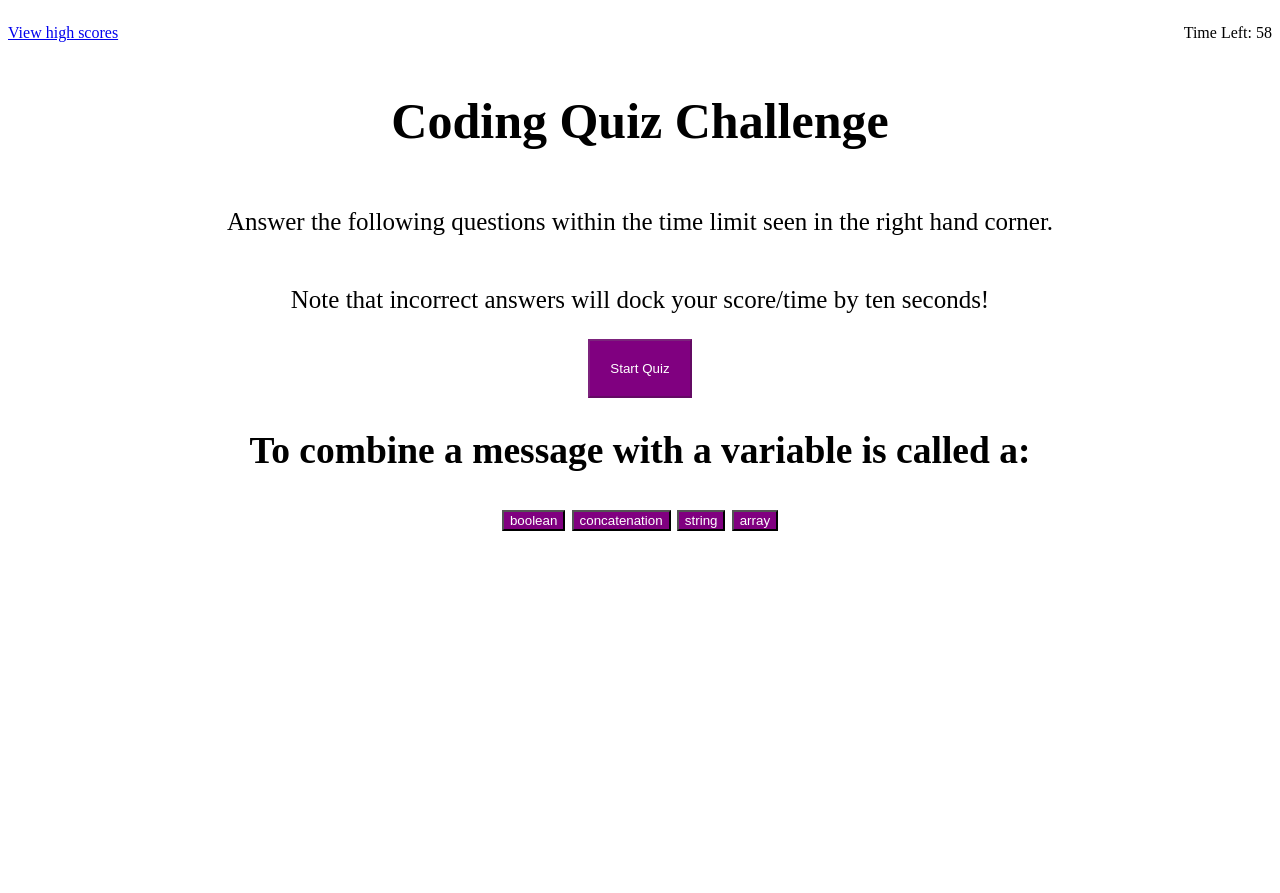
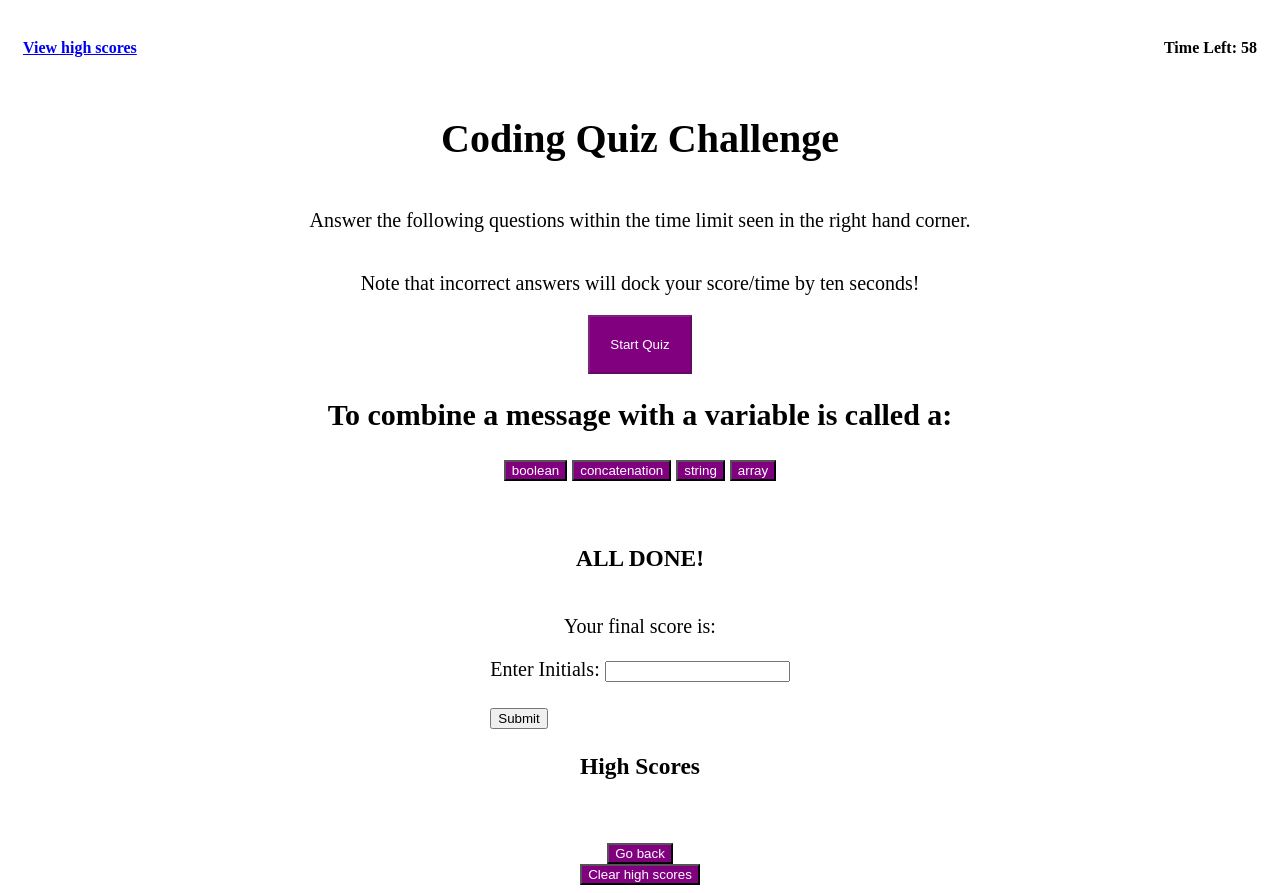
Before and after one commit to Yvieyra/javascript-student-quiz, a plain HTML site: page index.html in a window 1280 px wide. Both pictures are taken after a click on the button "Start Quiz". Before the commit the page ends 800 px from the top, so only its background shows below. Drawn offline with Linux system fonts and the light colour scheme.

Commit message:
changed last two divs to appear on screen for reference until code can work properly

```diff
--- a/assets/script.js
+++ b/assets/script.js
@@ -4,7 +4,7 @@ var buttonChoice = document.querySelectorAll(".button-choice")
 var startButton = document.querySelector("#start-btn");
 
 var questionHeader = document.querySelector("#question-header")
-var choicelist = document.querySelector("#choice-list")
+var choiceList = document.querySelector("#choice-list")
 var button1 = document.querySelector("#btn1")
 var button2 = document.querySelector("#btn2")
 var button3 = document.querySelector("#btn3")
@@ -47,7 +47,7 @@ function startQuiz() {
         }
     }, 1000);
 
-    starterQuestion();
+    nextQuestion();
 
 }
 
@@ -56,19 +56,26 @@ startButton.addEventListener("click", startQuiz);//starts time at beginning of t
 
 // //eventlistener function to check correct answers vs. wrong answers
 function selectAnswer(event) {
-    console.log(event.target.textContent);
-// if (buttonChoice===questions[0].answer) {
-//     answer.textContent = ('correct!')
- console.log(buttonChoice, "buttonChoice");
+    if (event.target.textContent == questions[currentQuestion].answer) { // console.log(event.target.textContent);
+        answer.textContent = ('correct!');
+        score++;
+        console.log(score);
+    } else if (event.target.textContent !== questions[currentQuestion].answer) {
+        answer.textContent = ('Wrong!');
+        console.log("Wrong!");
+        score--;
+        console.log(score);
+    }
+    nextQuestion(currentQuestion++);
+
 }
 
-
-choicelist.addEventListener("click", selectAnswer);// user selects answer, and shoudl receive a right or wrong text at the bottom.
+choiceList.addEventListener("click", selectAnswer);// user selects answer, and shoudl receive a right or wrong text at the bottom.
 
 
-function starterQuestion() {
+function nextQuestion() {
     startButton.disabled = true;
-    choicelist.style.display = "block";
+    choiceList.style.display = "block";
     questionHeader.textContent = questions[currentQuestion].question;
     button1.textContent = questions[currentQuestion].choices[0];
     button2.textContent = questions[currentQuestion].choices[1];
@@ -105,7 +112,7 @@ var questions = [
     {
         question: "Why do we use for-loops?",
         choices: ["to code quicker", "to execute a code more than once", "to find false statements", "to find true statements"],
-        answer: "It execute a code more than once",
+        answer: "to execute a code more than once",
     }
 ]
 
--- a/assets/style.css
+++ b/assets/style.css
@@ -2,6 +2,8 @@
     display: flex;
     justify-content: space-between;
     align-items: flex-start;
+    padding: 15px;
+    font-weight: bold;
 }
 
 div {
@@ -9,7 +11,7 @@ div {
     flex-direction: column;
     justify-content: center;
     align-items: center;
-    font-size: 25px;
+    font-size: 20px;
 }
 
 #start-btn {
@@ -31,3 +33,10 @@ div {
     background-color: purple;
     color: white;
 }
+
+#all-done {
+    display: flex;
+    flex-direction: column;
+    justify-content: center;
+    align-items: center;
+}
--- a/index.html
+++ b/index.html
@@ -33,8 +33,9 @@
         <p id="answer"></p>
     </div>
 
-    <div id="all-done" style="display: none;">
-        <h2>ALL DONE!</h2>
+    <!-- hide div once it works properly -->
+    <div id="all-done">
+        <h3>ALL DONE!</h3>
         <p>Your final score is: <span id="final-score"></span></p>
         <form action="/action_page.php">
             <label for="initials">Enter Initials: </label>
@@ -43,13 +44,14 @@
         </form>
     </div>
 
-    <div id="high-scores" style="display: none;">
-        <h2>High Scores</h2>
+    <!-- hide div once it works properly -->
+    <div id="high-scores">
+        <h3>High Scores</h3>
         <p><span id="score-results"></span></p>
         <button type="button" id="back-btn">Go back</button>
         <button type="button" id="clear-btn">Clear high scores</button>
     </div>
-<script src="./assets/script.js"></script>
+    <script src="./assets/script.js"></script>
 </body>
 
 </html>
```
